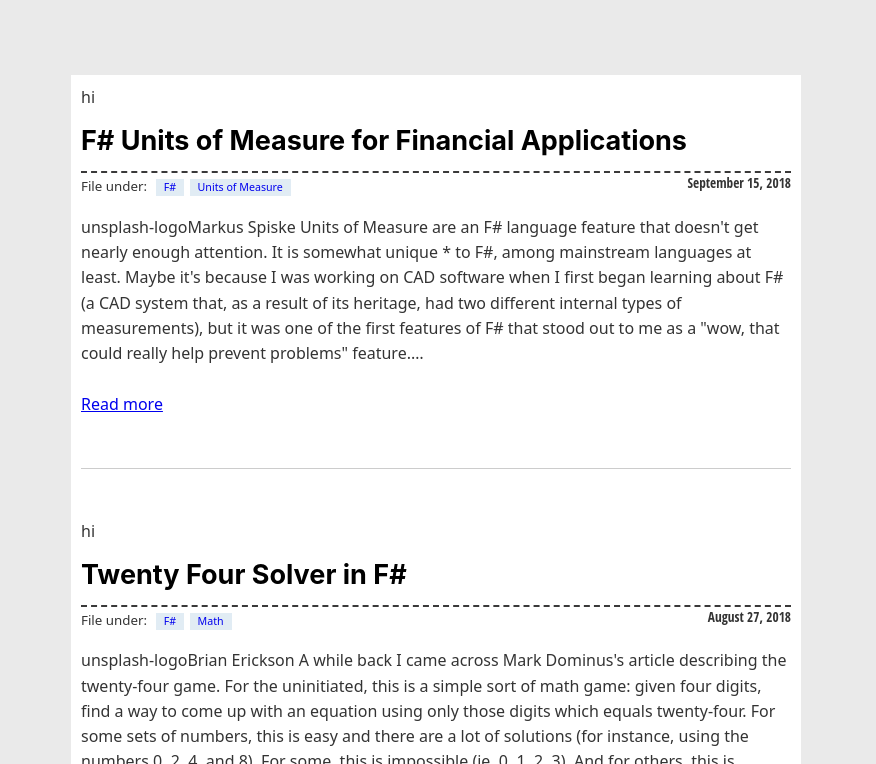
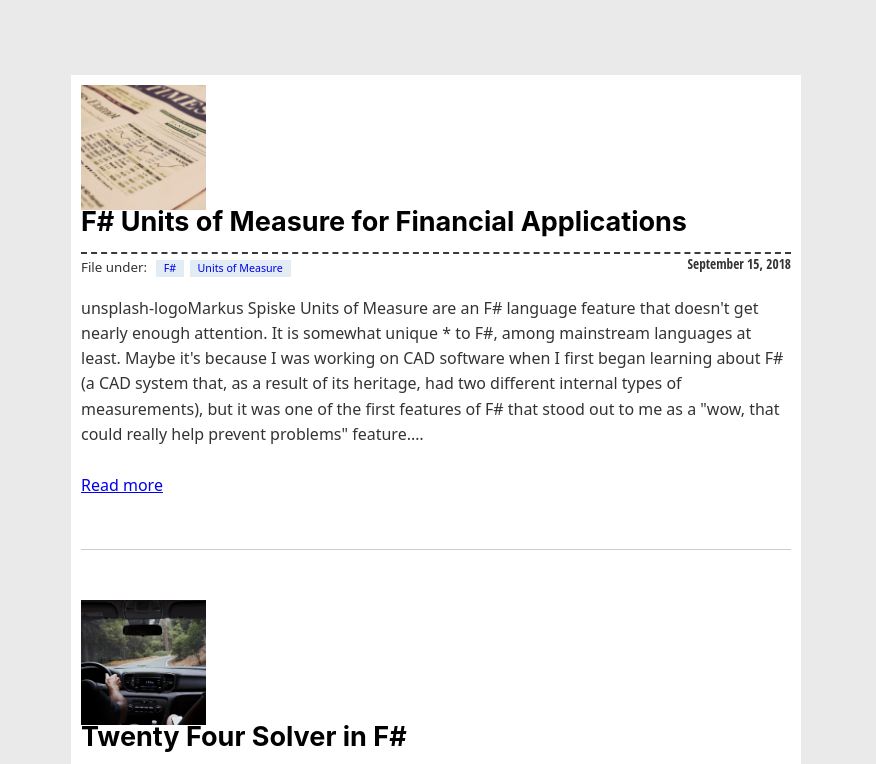
Before and after one commit to HLFrye/frye-codes-blog, a Gatsby site: page / in a window 1280 px wide. Shown: the top 764 px of the page, 404-1280 px from the left. Built offline with nearby package versions, Linux system fonts and the light colour scheme; Gatsby itself is replaced by a stand-in of ours; some packages are replaced by stand-ins of ours.

Commit message:
Getting started with images

```diff
--- a/src/pages/TwentyFourSolverInFsharpPartOne.md
+++ b/src/pages/TwentyFourSolverInFsharpPartOne.md
@@ -4,6 +4,7 @@ date: "2018-08-27T02:23:19.086Z"
 title: "Twenty Four Solver in F#"
 tags: ["F#", "Math"]
 summary: "Presents a F# based solver for the Twenty Four game"
+headerImg: "brian-erickson-754641-unsplash.jpg"
 ---
 
 ![Kill some time on a road trip with math!](brian-erickson-754641-unsplash.jpg)
--- a/src/pages/UnitsOfMeasureInFSharp.md
+++ b/src/pages/UnitsOfMeasureInFSharp.md
@@ -4,7 +4,9 @@
 title: "F# Units of Measure for Financial Applications"
 tags: ["F#", "Units of Measure"]
 summary: "Demonstrates the use of the Units of Measure functionality in F#"
+headerImg: "markus-spiske-484245-unsplash.jpg"
 ---
+
 ![Image of financial newspaper](markus-spiske-484245-unsplash.jpg)
 <a style="background-color:black;color:white;text-decoration:none;padding:4px 6px;font-family:-apple-system, BlinkMacSystemFont, &quot;San Francisco&quot;, &quot;Helvetica Neue&quot;, Helvetica, Ubuntu, Roboto, Noto, &quot;Segoe UI&quot;, Arial, sans-serif;font-size:12px;font-weight:bold;line-height:1.2;display:inline-block;border-radius:3px" href="https://unsplash.com/@markusspiske?utm_medium=referral&amp;utm_campaign=photographer-credit&amp;utm_content=creditBadge" target="_blank" rel="noopener noreferrer" title="Download free do whatever you want high-resolution photos from Markus Spiske"><span style="display:inline-block;padding:2px 3px"><svg xmlns="http://www.w3.org/2000/svg" style="height:12px;width:auto;position:relative;vertical-align:middle;top:-1px;fill:white" viewBox="0 0 32 32"><title>unsplash-logo</title><path d="M20.8 18.1c0 2.7-2.2 4.8-4.8 4.8s-4.8-2.1-4.8-4.8c0-2.7 2.2-4.8 4.8-4.8 2.7.1 4.8 2.2 4.8 4.8zm11.2-7.4v14.9c0 2.3-1.9 4.3-4.3 4.3h-23.4c-2.4 0-4.3-1.9-4.3-4.3v-15c0-2.3 1.9-4.3 4.3-4.3h3.7l.8-2.3c.4-1.1 1.7-2 2.9-2h8.6c1.2 0 2.5.9 2.9 2l.8 2.4h3.7c2.4 0 4.3 1.9 4.3 4.3zm-8.6 7.5c0-4.1-3.3-7.5-7.5-7.5-4.1 0-7.5 3.4-7.5 7.5s3.3 7.5 7.5 7.5c4.2-.1 7.5-3.4 7.5-7.5z"></path></svg></span><span style="display:inline-block;padding:2px 3px">Markus Spiske</span></a>
 <!-- start -->
--- a/src/pages/index.js
+++ b/src/pages/index.js
@@ -2,6 +2,7 @@ import React from "react";
 import Link from "gatsby-link";
 import BlogHeader from "../components/blog-header";
 import { graphql } from "gatsby"
+import Img from "gatsby-image"
 
 //import '../styles/blog-listing.css';
 
@@ -33,7 +34,7 @@ export default function Index({ data }) {
           .map(({ node: post }) => {
             return (
               <div className="blog-post-preview" key={post.id}>
-                <p>hi</p>
+                <Img fixed={post.frontmatter.headerImg.childImageSharp.fixed} />
                 <BlogHeader {...post.frontmatter} link={post.frontmatter.path} />
                 <p className="blog-post-preview-text">{FormatExcerpt(post.excerpt, post.html)}</p>
                 <Link to={post.frontmatter.path}>Read more</Link>
@@ -60,6 +61,15 @@ export const pageQuery = graphql`
             date(formatString: "MMMM DD, YYYY")
             path
             tags
+            headerImg {
+              childImageSharp {
+                # Specify the image processing specifications right in the query.
+                # Makes it trivial to update as your page's design changes.
+                fixed(width: 125, height: 125) {
+                  ...GatsbyImageSharpFixed
+                }
+              }
+            }
           }
         }
       }
```
